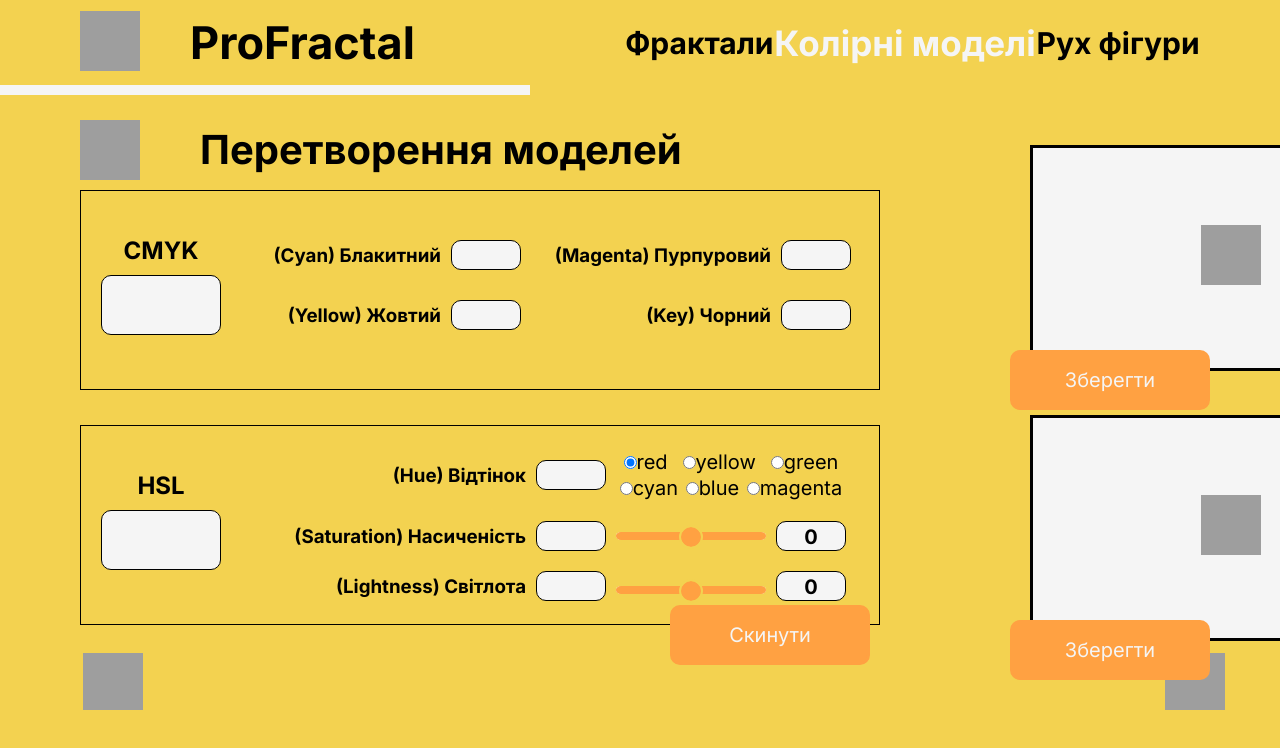
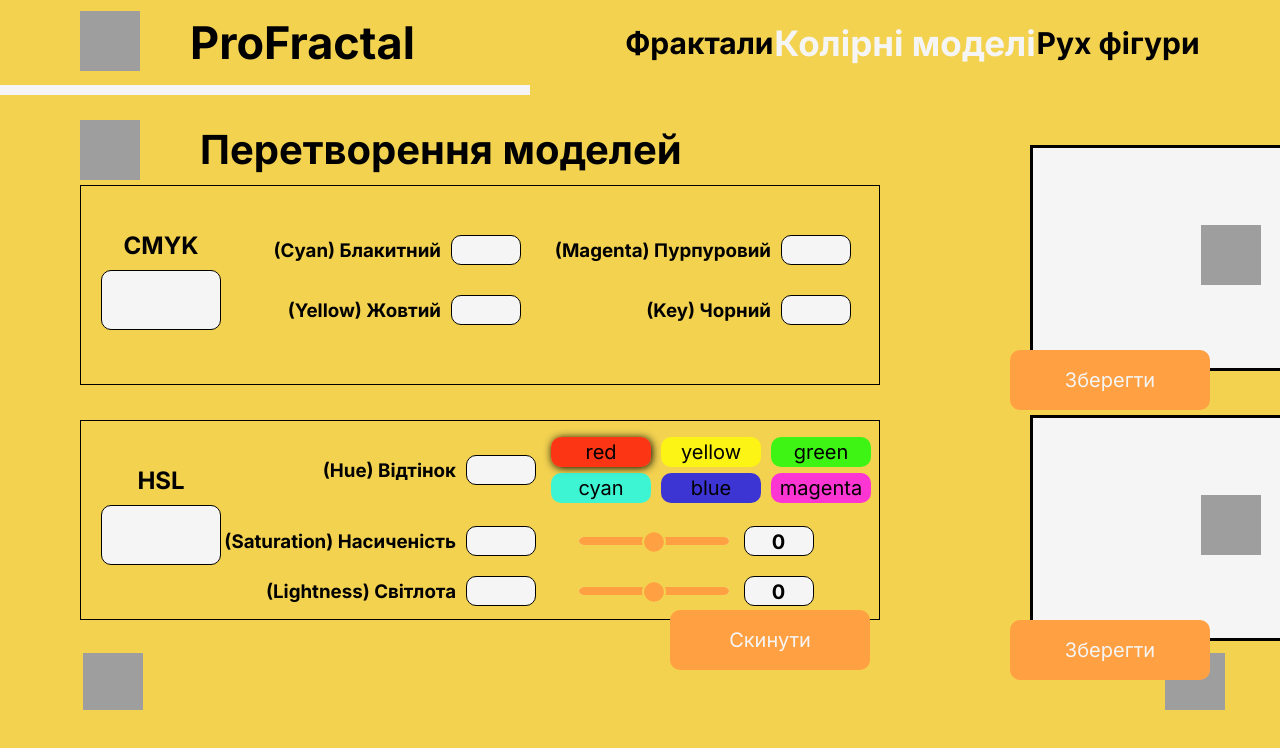
Before and after one commit to luchykYana/computer_graphics, a React (Create React App) app: page /content/color-models/practice in a window 1280 px wide. Shown: the top 748 px of the page. Built offline with nearby package versions, Linux system fonts and the light colour scheme; grey boxes are pictures that could not be loaded.

Commit message:
custom style for radiobuttons

```diff
--- a/src/pages/ColorPracticePage/ColorPracticePage.js
+++ b/src/pages/ColorPracticePage/ColorPracticePage.js
@@ -121,7 +121,6 @@ const ColorPracticePage = () => {
             min = 270;
             max = 330;
         }
-        console.log([min, max])
         return [min, max]
     }
 
@@ -368,41 +367,53 @@ const ColorPracticePage = () => {
 
                                     <div className={`${css.radioButtonContainer}`}>
                                         <div className={`${css.flex}`}>
-                                            <div className={`${css.radioItem}`}>
+                                            <div className={`${css.radioItem} ${css.red}`}>
+                                                <label htmlFor='red'>
                                                     <input onChange={resetValues} id={'red'} type="radio"
                                                            name={'saturationRadio'} value={'red'} defaultChecked={true}/>
-                                                <label htmlFor='red'>red</label>
+                                                    <div>red</div>
+                                                </label>
                                             </div>
 
-                                            <div className={`${css.radioItem}`}>
+                                            <div className={`${css.radioItem} ${css.yellow}`}>
+                                                <label htmlFor='yellow'>
                                                     <input onChange={resetValues} id={'yellow'} type="radio"
                                                            name={'saturationRadio'} value={'yellow'}/>
-                                                <label htmlFor='yellow'>yellow</label>
+                                                    <div>yellow</div>
+                                                </label>
                                             </div>
 
-                                            <div className={`${css.radioItem}`}>
+                                            <div className={`${css.radioItem} ${css.green}`}>
+                                                <label htmlFor='green'>
                                                     <input onChange={resetValues} id={'green'} type="radio"
                                                            name={'saturationRadio'} value={'green'}/>
-                                                <label htmlFor='green'>green</label>
+                                                    <div>green</div>
+                                                </label>
                                             </div>
                                         </div>
                                         <div className={`${css.flex}`}>
-                                            <div className={`${css.radioItem}`}>
+                                            <div className={`${css.radioItem} ${css.cyan}`}>
+                                                <label htmlFor='cyan'>
                                                     <input onChange={resetValues} id={'cyan'} type="radio"
                                                            name={'saturationRadio'} value={'cyan'}/>
-                                                <label htmlFor='cyan'>cyan</label>
+                                                    <div>cyan</div>
+                                                </label>
                                             </div>
 
-                                            <div className={`${css.radioItem}`}>
+                                            <div className={`${css.radioItem} ${css.blue}`}>
+                                                <label htmlFor='blue'>
                                                     <input onChange={resetValues} id={'blue'} type="radio"
                                                            name={'saturationRadio'} value={'blue'}/>
-                                                <label htmlFor='blue'>blue</label>
+                                                    <div>blue</div>
+                                                </label>
                                             </div>
 
-                                            <div className={`${css.radioItem}`}>
+                                            <div className={`${css.radioItem} ${css.magenta}`}>
+                                                <label htmlFor='magenta'>
                                                     <input onChange={resetValues} id={'magenta'} type="radio"
                                                            name={'saturationRadio'} value={'magenta'}/>
-                                                <label htmlFor='magenta'>magenta</label>
+                                                    <div>magenta</div>
+                                                </label>
                                             </div>
                                         </div>
                                     </div>
@@ -412,7 +423,7 @@ const ColorPracticePage = () => {
                                     <h3>(Saturation) Насиченість</h3>
                                     <div className={`${css.pixelInfo}`} id={'S'}></div>
 
-                                    <div className={`${css.flex}`}>
+                                    <div className={`${css.flex} ${css.radioButtonContainer}`}>
                                         <input onChange={onSaturationChange} id={'saturation'} type="range"
                                                name='saturation' defaultValue={0}
                                                min={-100} max={100} step={1}/>
@@ -425,7 +436,7 @@ const ColorPracticePage = () => {
                                     <h3>(Lightness) Світлота</h3>
                                     <div className={`${css.pixelInfo}`} id={'L'}></div>
 
-                                    <div>
+                                    <div className={`${css.flex} ${css.radioButtonContainer}`}>
                                         <input onChange={onLightnessChange} id={'lightness'} type="range"
                                                name='lightness' defaultValue={0}
                                                min={-100} max={100} step={1}/>
--- a/src/pages/ColorPracticePage/ColorPractisePage.module.css
+++ b/src/pages/ColorPracticePage/ColorPractisePage.module.css
@@ -192,7 +192,7 @@ input[type=range]::-moz-range-thumb {
 .positionRight {
     float:right;
     margin-right: 10px;
-    margin-top: -20px;
+    margin-top: -10px;
 }
 
 .positionLeft {
@@ -204,13 +204,9 @@ input[type=range]::-moz-range-thumb {
 }
 
 .radioButtonContainer {
-    width: 230px;
+    width: 300px;
     justify-content: center;
     grid-column-gap: 5px;
-}
-
-.radioItem {
-    margin: 1px auto;
 }
 
 .pipette {
@@ -246,3 +242,60 @@ input[type=range]::-moz-range-thumb {
     position: absolute;
     display: none;
 }
+
+/*style for radio button*/
+
+.radioItem {
+    display: flex;
+    height: 30px;
+    width: 100px;
+    /*background-color: var(--dark-blue);*/
+    margin: 3px 5px;
+    /*color: #202124;*/
+    align-items: center;
+    font-size: 20px;
+
+    border-radius: 10px;
+    vertical-align: middle;
+    transition: background-color ease-in-out 300ms, box-shadow ease-in-out 300ms;
+}
+
+label {
+    width: 100%;
+    text-align: center;
+}
+
+label > input{ /* HIDE RADIO */
+    visibility: hidden; /* Makes input not-clickable */
+    position: absolute; /* Remove input from document flow */
+}
+
+label > input + div{ /* DIV STYLES */
+    cursor: pointer;
+    border: 2px solid transparent;
+    border-radius: 10px;
+    width: 100px;
+}
+
+.radioItem:has(input:checked) {
+    box-shadow: 1px 1px 8px black;
+}
+
+.red {
+    background-color: rgba(255, 0, 0, 0.75);
+}
+.yellow {
+    background-color: rgba(255, 255, 0, 0.75);
+}
+.green {
+    background-color: rgba(0, 255, 0, 0.75);
+}
+.cyan {
+    background-color: rgba(0, 255, 255, 0.75);
+}
+.blue {
+    background-color: rgba(0, 0, 255, 0.75);
+}
+.magenta {
+    background-color: rgba(255, 0, 255, 0.75);
+}
```
Lines whose indentation alone changed are shown as unchanged.
